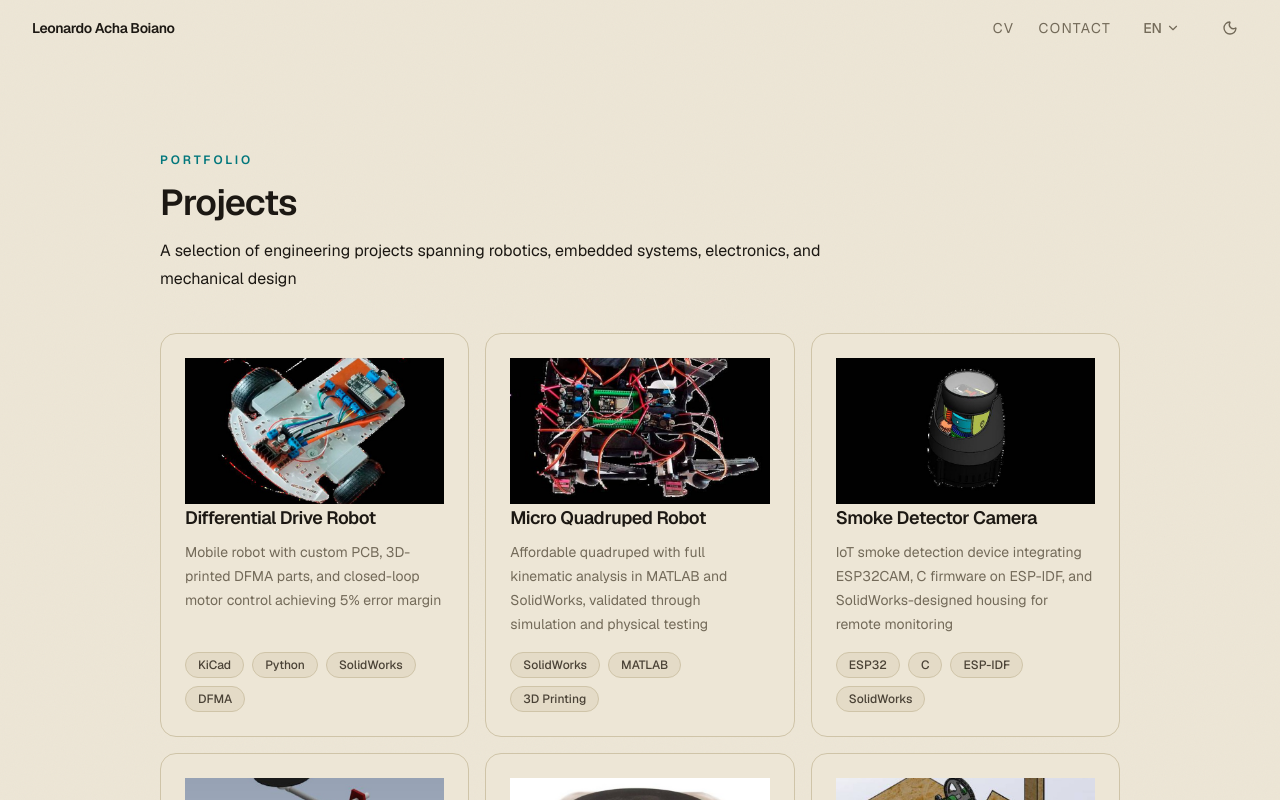
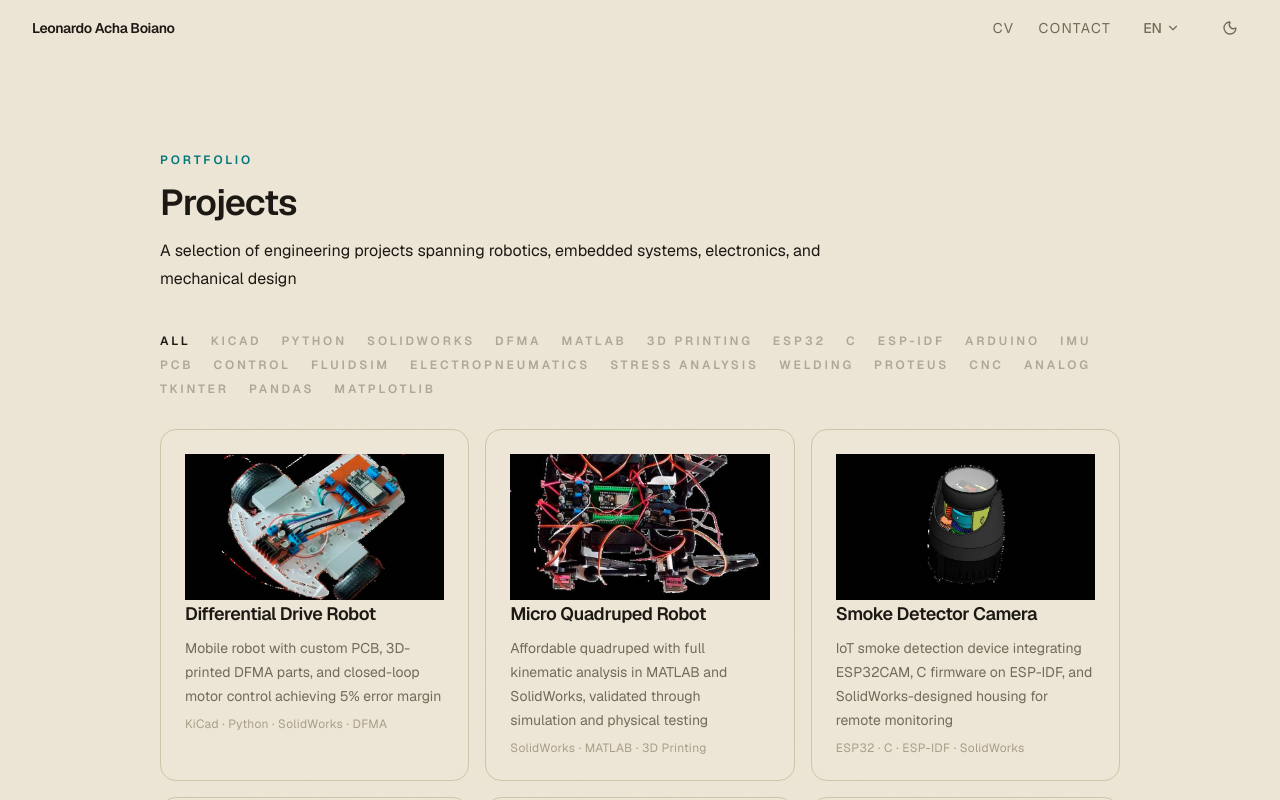
Before and after one commit to leonardoAB1/leonardoachaboiano.com, a Next.js app: page /en/projects in a window 1280 px wide. Shown: the top 800 px of the page. Built offline with nearby package versions, Linux system fonts and the light colour scheme.

Commit message:
feat: add opacity filter and metadata row to projects grid

```diff
--- a/src/components/projects/ProjectsGrid.tsx
+++ b/src/components/projects/ProjectsGrid.tsx
@@ -3,11 +3,9 @@
 import { m } from "framer-motion";
 import Image from "next/image";
 import { useTranslations } from "next-intl";
-import type { ReactElement } from "react";
-import { Badge } from "@/components/ui/Badge";
+import { type ReactElement, useState } from "react";
 import {
   Card,
-  CardContent,
   CardDescription,
   CardHeader,
   CardTitle,
@@ -17,6 +15,7 @@ import {
   staggerContainer,
   viewport,
 } from "@/lib/motion-variants";
+import { cn } from "@/lib/utils";
 
 interface Project {
   id: string;
@@ -72,10 +71,37 @@ const projects: Project[] = [
   },
 ];
 
+const allTags = [...new Set(projects.flatMap((p) => p.tags))];
+
 export function ProjectsGrid(): ReactElement {
   const t = useTranslations("Projects");
+  const [active, setActive] = useState<string | null>(null);
+
+  const visible = active
+    ? projects.filter((p) => p.tags.includes(active))
+    : projects;
 
   return (
+    <div>
+      {/* Opacity-driven filter row - active tag at full opacity, others dimmed */}
+      <div className="mb-8 flex flex-wrap items-center gap-x-5 gap-y-2">
+        {["All", ...allTags].map((tag) => (
+          <button
+            key={tag}
+            type="button"
+            onClick={() => setActive(tag === "All" ? null : tag)}
+            className={cn(
+              "text-xs font-semibold uppercase tracking-[0.24em] transition-opacity duration-200",
+              (tag === "All" ? active === null : active === tag)
+                ? "text-ink-1 opacity-100"
+                : "text-ink-3 opacity-50 hover:opacity-75",
+            )}
+          >
+            {tag}
+          </button>
+        ))}
+      </div>
+
       <m.ul
         className="grid gap-4 sm:grid-cols-2 lg:grid-cols-3"
         initial="hidden"
@@ -83,7 +109,7 @@ export function ProjectsGrid(): ReactElement {
         viewport={viewport}
         variants={staggerContainer}
       >
-      {projects.map((project) => {
+        {visible.map((project) => {
           const title = t(`${project.id}.title`);
           return (
             <m.li
@@ -110,20 +136,15 @@ export function ProjectsGrid(): ReactElement {
                   <CardDescription>
                     {t(`${project.id}.description`)}
                   </CardDescription>
+                  <p className="mt-1 text-xs tracking-wide text-ink-4">
+                    {project.tags.join(" · ")}
+                  </p>
                 </CardHeader>
-              <CardContent className="mt-auto pt-4">
-                <div className="flex flex-wrap gap-2">
-                  {project.tags.map((tag) => (
-                    <Badge key={tag} tone="neutral">
-                      {tag}
-                    </Badge>
-                  ))}
-                </div>
-              </CardContent>
               </Card>
             </m.li>
           );
         })}
       </m.ul>
+    </div>
   );
 }
```
Lines whose indentation alone changed are shown as unchanged.
